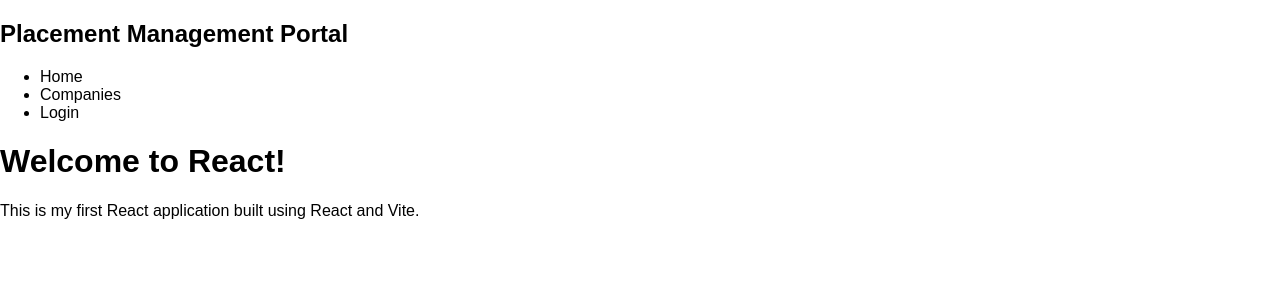
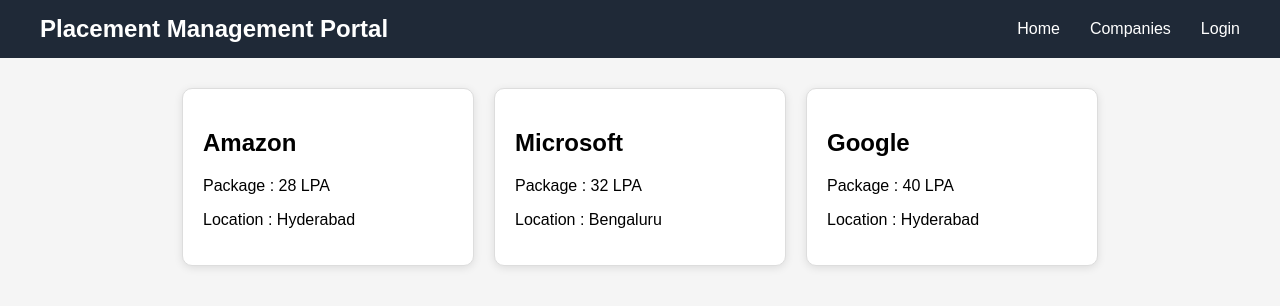
Before and after one commit to mrithvik3/Placement-Management-Portal, a React (Vite) app in the folder client/: page / in a window 1280 px wide. Shown: the top 306 px of the page. Built offline with nearby package versions, Linux system fonts and the light colour scheme.

Commit message:
Add props, Flexbox layout, and navbar styling

```diff
--- a/client/src/App.jsx
+++ b/client/src/App.jsx
@@ -1,13 +1,31 @@
+import "./styles/App.css";
 import Navbar from "./components/Navbar";
+import CompanyCard from "./components/CompanyCard";
 
 function App() {
   return (
     <>
       <Navbar />
 
-      <h1>Welcome to React!</h1>
+      <div className="company-container">
+        <CompanyCard
+          company="Amazon"
+          salaryPackage="28 LPA"
+          location="Hyderabad"
+        />
 
-      <p>This is my first React application built using React and Vite.</p>
+        <CompanyCard
+          company="Microsoft"
+          salaryPackage="32 LPA"
+          location="Bengaluru"
+        />
+
+        <CompanyCard
+          company="Google"
+          salaryPackage="40 LPA"
+          location="Hyderabad"
+        />
+      </div>
     </>
   );
 }
--- /dev/null
+++ b/client/src/components/CompanyCard.css
@@ -0,0 +1,13 @@
+.company-card {
+  width: 250px;
+  background: white;
+  border-radius: 10px;
+  padding: 20px;
+  box-shadow: 0 2px 8px rgba(0,0,0,0.1);
+
+  transition: transform 0.3s ease;
+}
+
+.company-card:hover {
+  transform: translateY(-5px);
+}
--- /dev/null
+++ b/client/src/components/CompanyCard.jsx
@@ -0,0 +1,13 @@
+function CompanyCard({ company, salaryPackage, location }) {
+  return (
+    <div className="company-card">
+      <h2>{company}</h2>
+
+      <p>Package : {salaryPackage}</p>
+
+      <p>Location : {location}</p>
+    </div>
+  );
+}
+
+export default CompanyCard;
--- /dev/null
+++ b/client/src/components/Navbar.css
@@ -0,0 +1,32 @@
+.navbar {
+  background-color: #1f2937;
+  color: white;
+
+  display: flex;
+  justify-content: space-between;
+  align-items: center;
+
+  padding: 15px 40px;
+}
+
+.logo {
+  margin: 0;
+}
+
+.nav-links {
+  display: flex;
+  list-style: none;
+  gap: 30px;
+
+  margin: 0;
+  padding: 0;
+}
+
+.nav-links li {
+  cursor: pointer;
+  transition: color 0.3s ease;
+}
+
+.nav-links li:hover {
+  color: #60a5fa;
+}
--- a/client/src/components/Navbar.jsx
+++ b/client/src/components/Navbar.jsx
@@ -1,9 +1,11 @@
+import "./Navbar.css";
+
 function Navbar() {
   return (
-    <nav>
-      <h2>Placement Management Portal</h2>
+    <nav className="navbar">
+      <h2 className="logo">Placement Management Portal</h2>
 
-      <ul>
+      <ul className="nav-links">
         <li>Home</li>
         <li>Companies</li>
         <li>Login</li>
--- /dev/null
+++ b/client/src/styles/App.css
@@ -0,0 +1,22 @@
+body {
+  margin: 0;
+  font-family: Arial, sans-serif;
+  background-color: #f5f5f5;
+}
+
+.company-container {
+  display: flex;
+  justify-content: center;
+  gap: 20px;
+  flex-wrap: wrap;
+  margin-top: 30px;
+}
+
+.company-card {
+  width: 250px;
+  background-color: white;
+  border: 1px solid #ddd;
+  border-radius: 10px;
+  padding: 20px;
+  box-shadow: 0px 2px 8px rgba(0, 0, 0, 0.1);
+}
```
Also changed, not shown: client/src/App.css (deleted).
